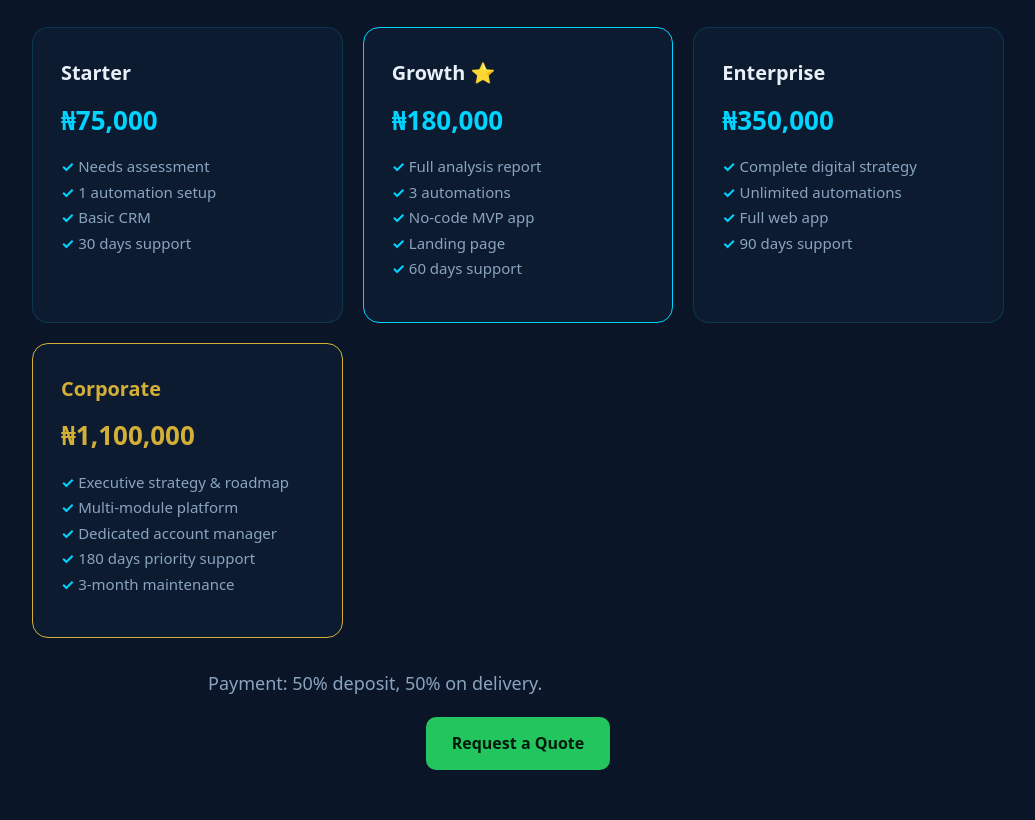
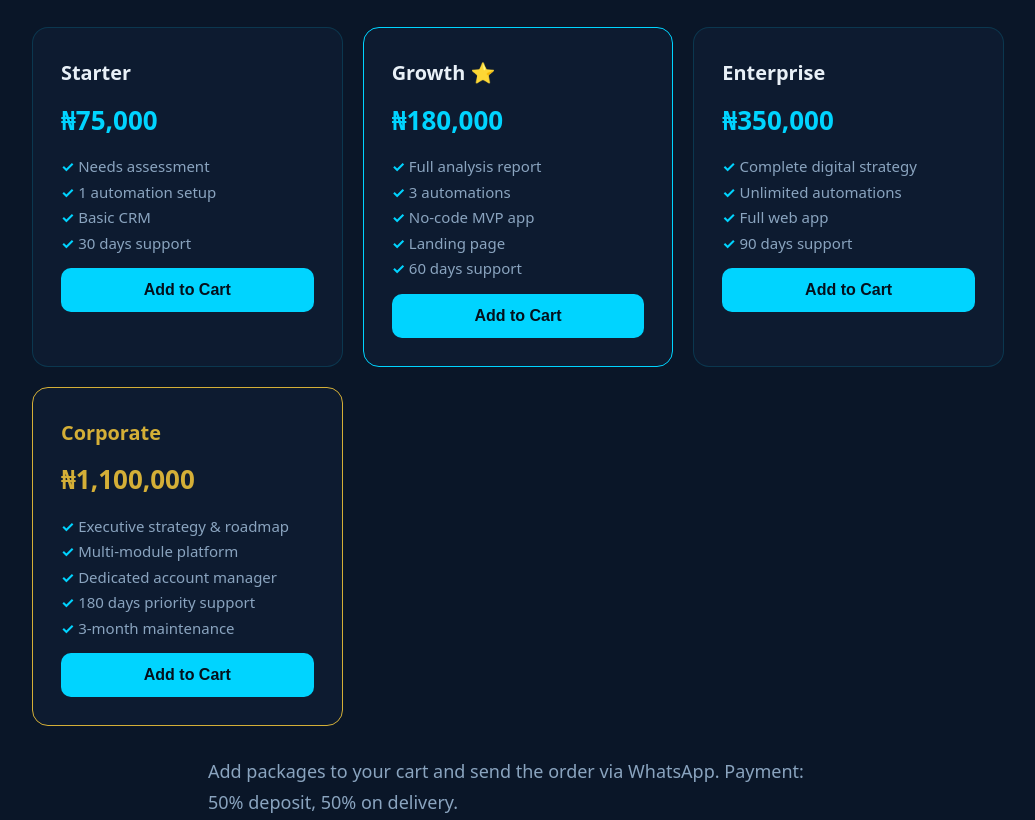
Before and after one commit to Smogonline/Universal-Support, a plain HTML site: page services.html in a window 1280 px wide. Shown: the part 1240-2060 px from the top of the page, without its empty margins (122-1157 px from the left). Drawn offline with Linux system fonts and the light colour scheme.

Commit message:
Update services.html

```diff
--- a/services.html
+++ b/services.html
@@ -14,12 +14,12 @@
 
 <section class="alt"><div class="wrap"><span class="tag">Packages</span><h2>Bundled for every stage</h2>
 <div class="grid">
-<div class="card"><h3>Starter</h3><div class="price">₦75,000</div><ul><li>Needs assessment</li><li>1 automation setup</li><li>Basic CRM</li><li>30 days support</li></ul></div>
-<div class="card" style="border-color:var(--cy)"><h3>Growth ⭐</h3><div class="price">₦180,000</div><ul><li>Full analysis report</li><li>3 automations</li><li>No-code MVP app</li><li>Landing page</li><li>60 days support</li></ul></div>
-<div class="card"><h3>Enterprise</h3><div class="price">₦350,000</div><ul><li>Complete digital strategy</li><li>Unlimited automations</li><li>Full web app</li><li>90 days support</li></ul></div>
-<div class="card" style="border-color:#d4af37"><h3 style="color:#d4af37">Corporate</h3><div class="price" style="color:#d4af37">₦1,100,000</div><ul><li>Executive strategy & roadmap</li><li>Multi-module platform</li><li>Dedicated account manager</li><li>180 days priority support</li><li>3-month maintenance</li></ul></div>
+<div class="card"><h3>Starter</h3><div class="price">₦75,000</div><ul><li>Needs assessment</li><li>1 automation setup</li><li>Basic CRM</li><li>30 days support</li></ul><button class="btn" style="width:100%" data-add="p1|Starter Package|75000">Add to Cart</button></div>
+<div class="card" style="border-color:var(--cy)"><h3>Growth ⭐</h3><div class="price">₦180,000</div><ul><li>Full analysis report</li><li>3 automations</li><li>No-code MVP app</li><li>Landing page</li><li>60 days support</li></ul><button class="btn" style="width:100%" data-add="p2|Growth Package|180000">Add to Cart</button></div>
+<div class="card"><h3>Enterprise</h3><div class="price">₦350,000</div><ul><li>Complete digital strategy</li><li>Unlimited automations</li><li>Full web app</li><li>90 days support</li></ul><button class="btn" style="width:100%" data-add="p3|Enterprise Package|350000">Add to Cart</button></div>
+<div class="card" style="border-color:#d4af37"><h3 style="color:#d4af37">Corporate</h3><div class="price" style="color:#d4af37">₦1,100,000</div><ul><li>Executive strategy & roadmap</li><li>Multi-module platform</li><li>Dedicated account manager</li><li>180 days priority support</li><li>3-month maintenance</li></ul><button class="btn" style="width:100%" data-add="p4|Corporate Package|1100000">Add to Cart</button></div>
 </div>
-<p class="lead" style="margin:30px auto 0">Payment: 50% deposit, 50% on delivery.</p>
+<p class="lead" style="margin:30px auto 0">Add packages to your cart and send the order via WhatsApp. Payment: 50% deposit, 50% on delivery.</p>
 <div class="row" style="margin-top:18px"><a class="btn g" href="https://wa.me/2349033355536?text=Hi%20USS%2C%20I%27d%20like%20a%20quote" target="_blank">Request a Quote</a></div></div></section>
 </main>
 <script src="/site.js"></script></body></html>
```
